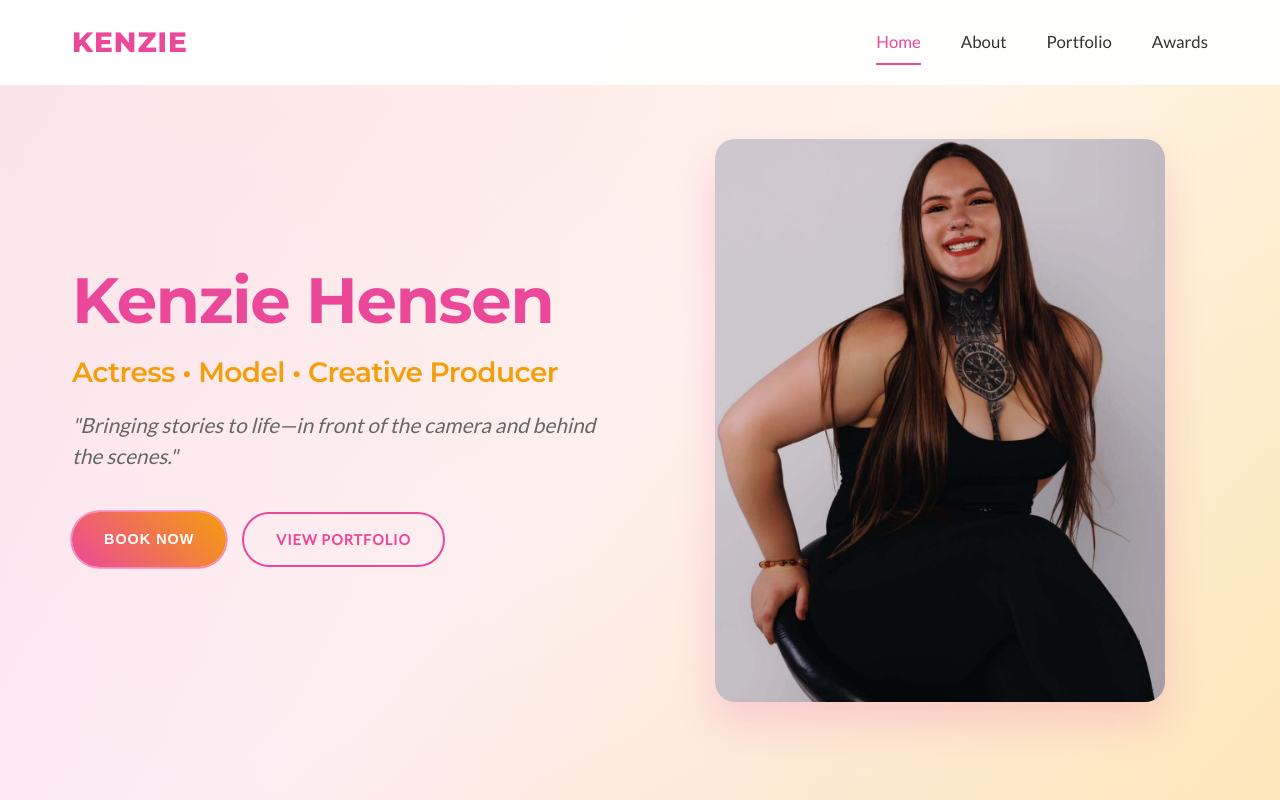
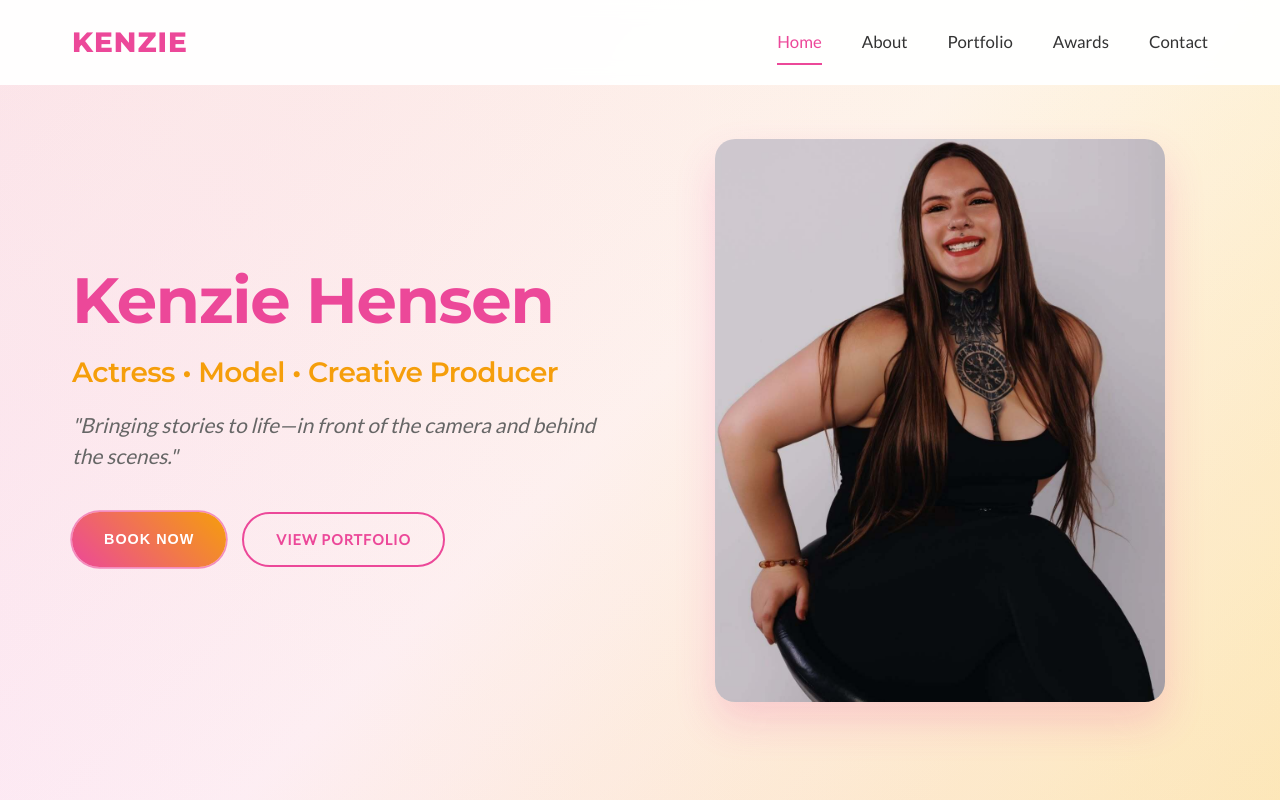
Before and after one commit to rororoonanc/kenziehensen385, a plain HTML site: page index.html in a window 1280 px wide. Shown: the top 800 px of the page. Drawn offline with Linux system fonts and the light colour scheme.

Commit message:
Update index.html

```diff
--- a/index.html
+++ b/index.html
@@ -39,6 +39,7 @@
                 <li><a href="#about" class="nav-link">About</a></li>
                 <li><a href="#portfolio" class="nav-link">Portfolio</a></li>
                 <li><a href="#awards" class="nav-link">Awards</a></li>
+                <li><a href="#contact" class="nav-link">Contact</a></li>
             </ul>
             <div class="hamburger" id="hamburger">
                 <span></span>
```
